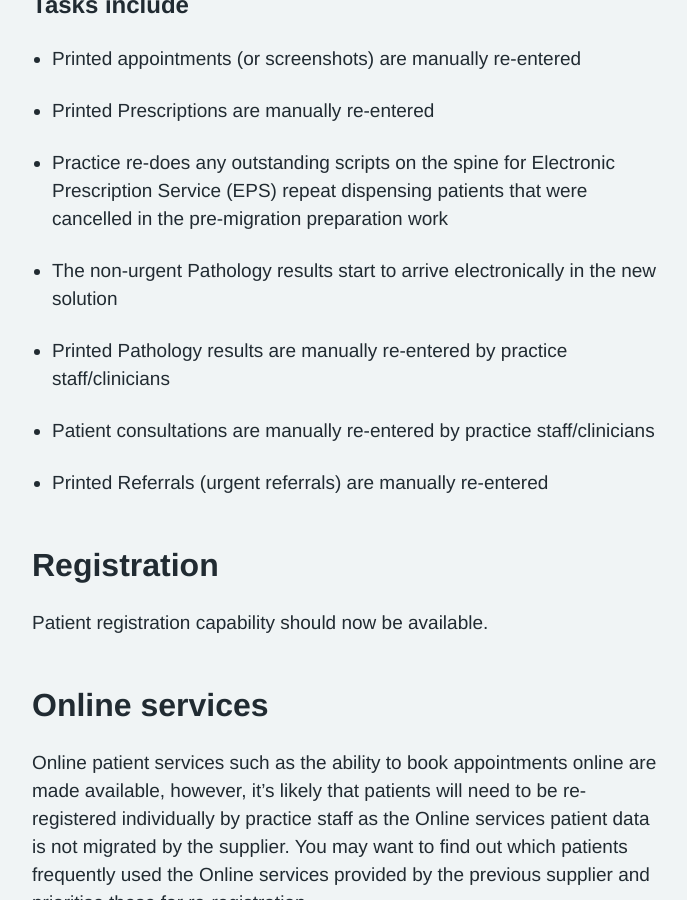
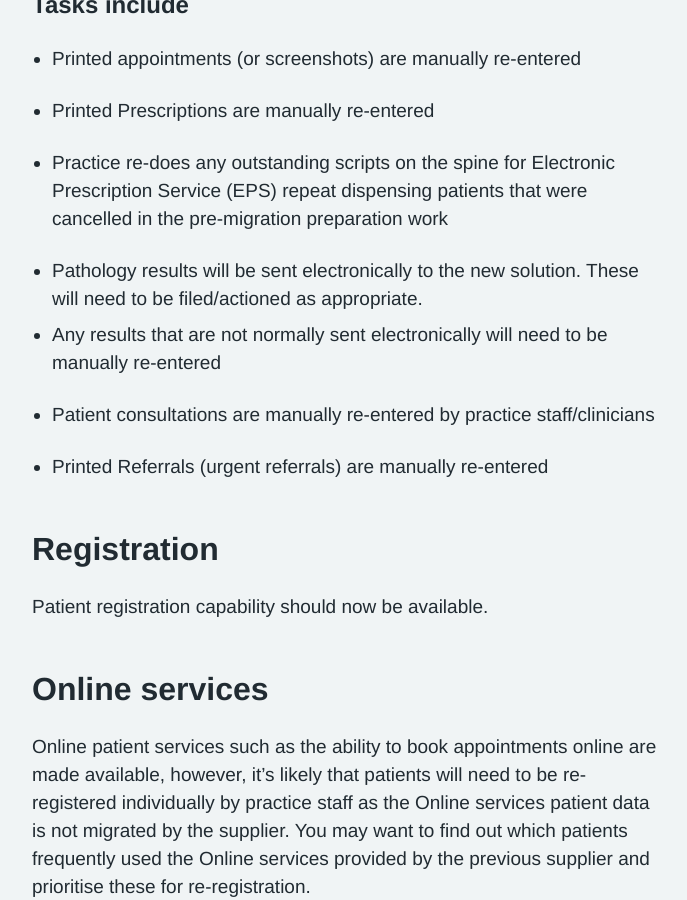
Before and after one commit to nhsconnect/prm-practice-migration, a Jekyll site: the page built from guide/07-post-go-live.md, in a window 1280 px wide and 900 px high, scrolled down 1983 px. Shown: the whole window, without its empty margins (128-815 px from the left). Built offline with Jekyll 4.4.1, drawn with Linux system fonts in a browser that asks for light colours; some web fonts are replaced.

Commit message:
Update 07-post-go-live.md

```diff
--- a/guide/07-post-go-live.md
+++ b/guide/07-post-go-live.md
@@ -56,9 +56,9 @@ Practices who allocate staff to do data re-entry need a week to do this.
 
 * Practice re-does any outstanding scripts on the spine for Electronic Prescription Service (EPS) repeat dispensing patients that were cancelled in the pre-migration preparation work
 
-* The non-urgent Pathology results start to arrive electronically in the new solution
-
-* Printed Pathology results are manually re-entered by practice staff/clinicians
+* Pathology results will be sent electronically to the new solution. These will need to be filed/actioned as appropriate.
+<!-- [UPLIFT] updated description of pathology results according to user feedback -->
+* Any results that are not normally sent electronically will need to be manually re-entered
 
 * Patient consultations are manually re-entered by practice staff/clinicians
 
```
